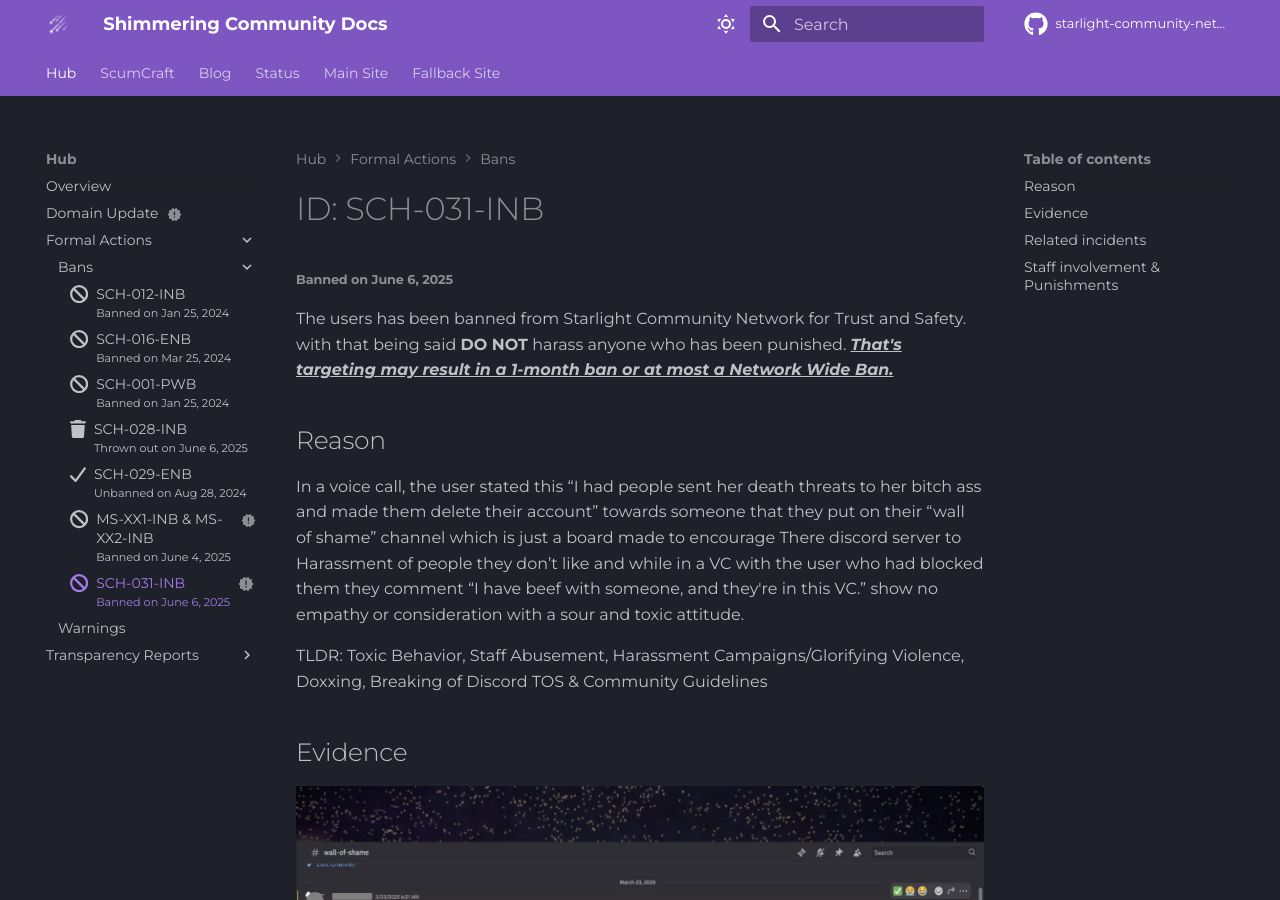
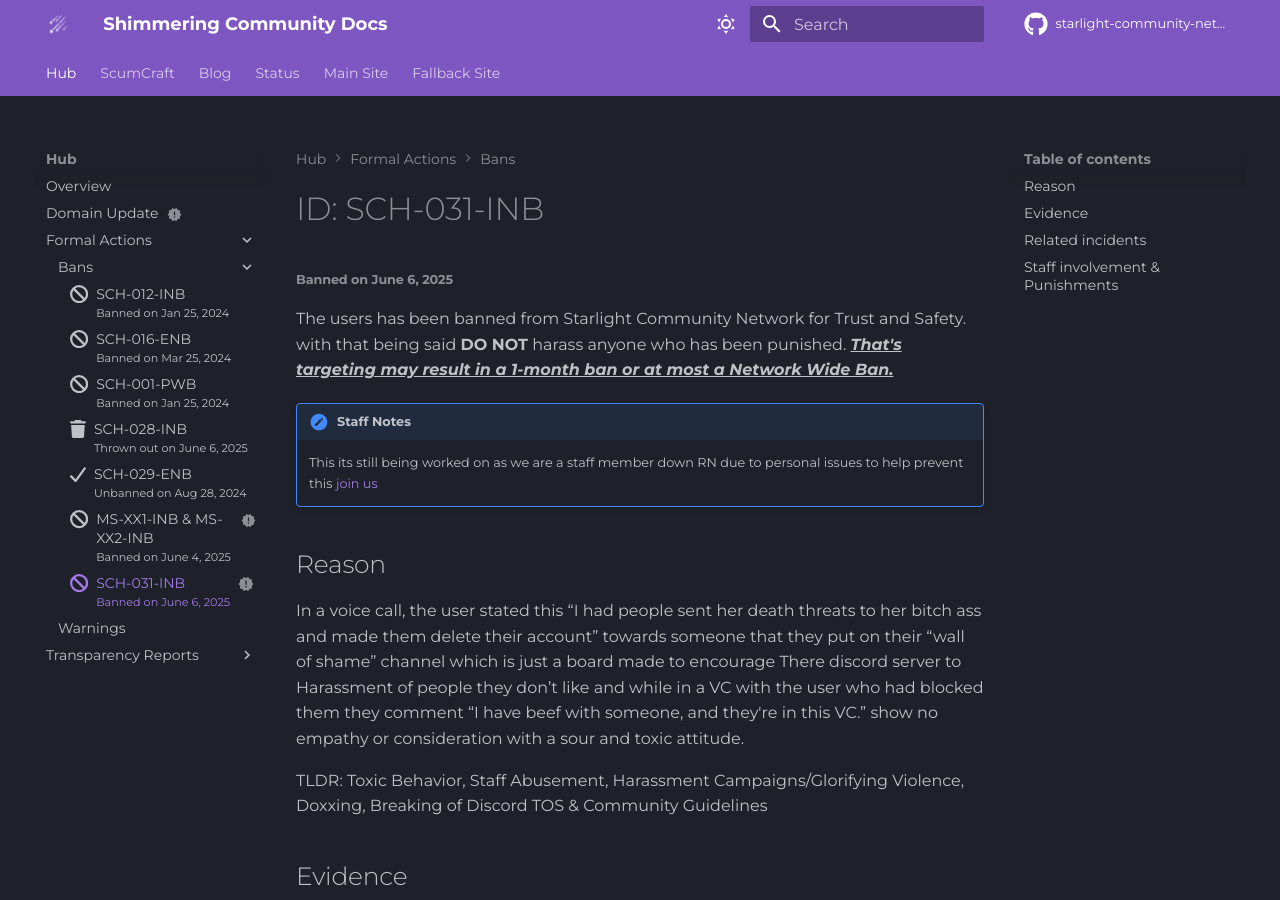
Before and after one commit to Starlight-Community-Network/SCN-Docs, an MkDocs documentation site: the page built from docs/Hub/Formal Actions/Bans/SCH-031-INB.md, in a window 1280 px wide and 900 px high. Built offline with MkDocs 1.6.1 and Material for MkDocs 9.7.7, drawn with Linux system fonts in a browser that asks for light colours; plug-ins that fetch from the network failed and are left out; comment, search, counter and statistics services are not loaded.

Commit message:
added missing staff note

```diff
--- a/docs/Hub/Formal Actions/Bans/SCH-031-INB.md
+++ b/docs/Hub/Formal Actions/Bans/SCH-031-INB.md
@@ -9,6 +9,10 @@ icon: fontawesome/solid/ban
 <h6>Banned on June 6, 2025</h6>
 
 The users has been banned from Starlight Community Network for Trust and Safety. with that being said **DO NOT** harass anyone who has been punished. ^^***That's targeting may result in a 1-month ban or at most a Network Wide Ban.***^^
+
+!!! note "Staff Notes"
+
+    This its still being worked on as we are a staff member down RN due to personal issues to help prevent this [join us](https://www.starlightcommunity.network/positions)
 
 ## Reason
 
```
